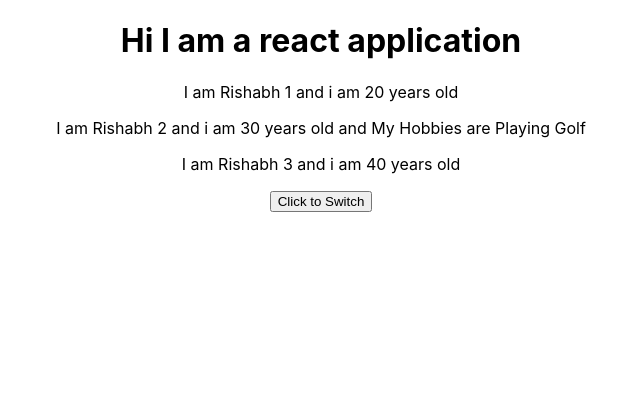
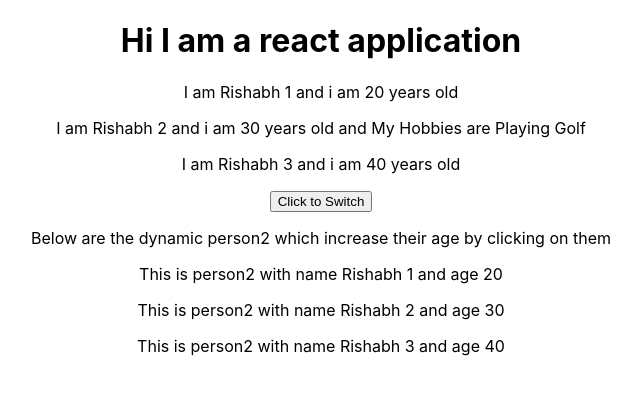
Before and after one commit to rkalra1996/react_tuts, a React (Create React App) app: page / in a window 1280 px wide. Shown: the top 394 px of the page, without its empty margins (319-960 px from the left). Built offline with nearby package versions, Linux system fonts and the light colour scheme; the HTML template or start-up script is replaced by a standard one.

Commit message:
using state in functional components with passing arguments in eventHandlers

```diff
--- a/src/App.js
+++ b/src/App.js
@@ -2,6 +2,7 @@ import React, { Component } from 'react';
 import './App.css';
 // importing a componenet with capital name , because jsx knows it is custom and not native one
 import Person from './Person/Person';
+import Person2 from './Person/Person2';
 
 class App extends Component {
   // all components, whether functional or class based, have a special property called state
@@ -31,6 +32,8 @@ class App extends Component {
          * rather than calling it immediately
          */}
         <button onClick={this.switchNameHandler}>Click to Switch</button>
+        <p>Below are the dynamic person2 which increase their age by clicking on them</p>
+        <Person2 />
       </div>
     );
   }
--- /dev/null
+++ b/src/Person/Person2.js
@@ -0,0 +1,41 @@
+import React, {useState} from 'react';
+// functional component
+const Person2 = (props) => {
+    // Demonstration of accessing states in functional components.
+    // Few things to note about states in functional component
+    // 1. You have to use useState hook to access states in functional components
+    // 2. The useState hook returns an array with 2 parameters, first contains the state created and second the
+    //    function which will allow to modify the state
+    // 3. The state DOES not merge the other properties automatically in state unlike the class based states.
+    //    Either you have to merge them manually or maintain different states
+    // 4. Functional states can be created multiple times unlike class based states which are creted once.
+    const [personState, setPersonsState] = useState({
+        persons : [
+            {name: 'Rishabh 1', age: 20},
+            {name: 'Rishabh 2', age: 30},
+            {name: 'Rishabh 3', age: 40}
+        ]
+    });
+
+    // creating state for another data seperately
+    const [otherState, setOtherState] = useState({
+        other: 'This is other state'
+    });
+
+    const incrementPerson2Age = (clickedPerson2Index) => {
+        // increment the age of clicked person by 1
+        const newPersonState = {...personState};
+        newPersonState.persons[clickedPerson2Index].age += 1;
+        setPersonsState({...newPersonState});
+    }
+
+    return (
+        <div className="parent2">
+            <p onClick={() => incrementPerson2Age(0)}>This is person2 with name {personState.persons[0].name} and age {personState.persons[0].age}</p>
+            <p onClick={() => incrementPerson2Age(1)}>This is person2 with name {personState.persons[1].name} and age {personState.persons[1].age}</p>
+            <p onClick={() => incrementPerson2Age(2)}>This is person2 with name {personState.persons[2].name} and age {personState.persons[2].age}</p>
+        </div>
+    );
+}
+
+export default Person2;
```
